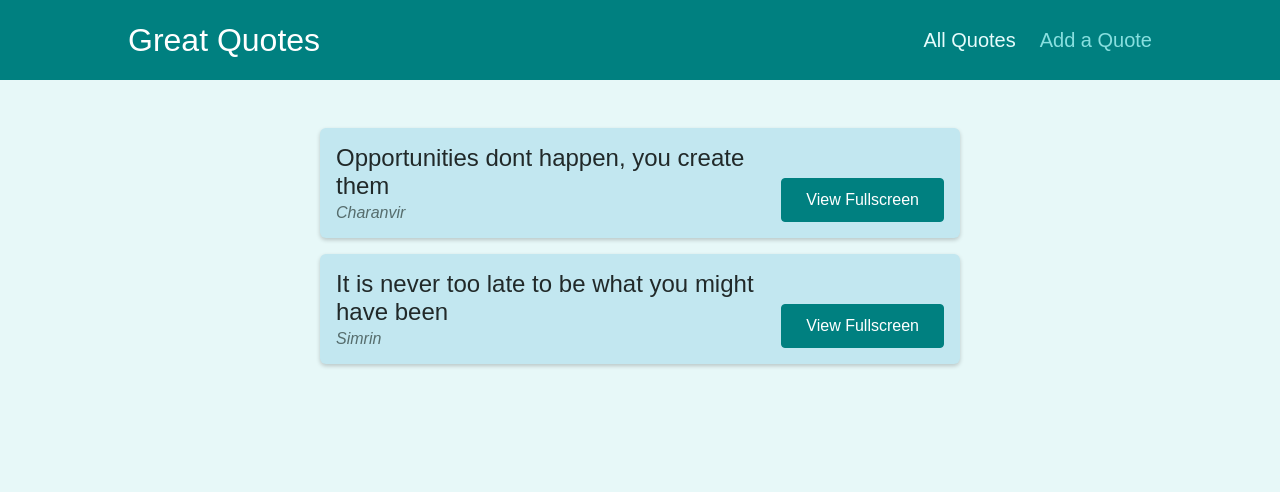
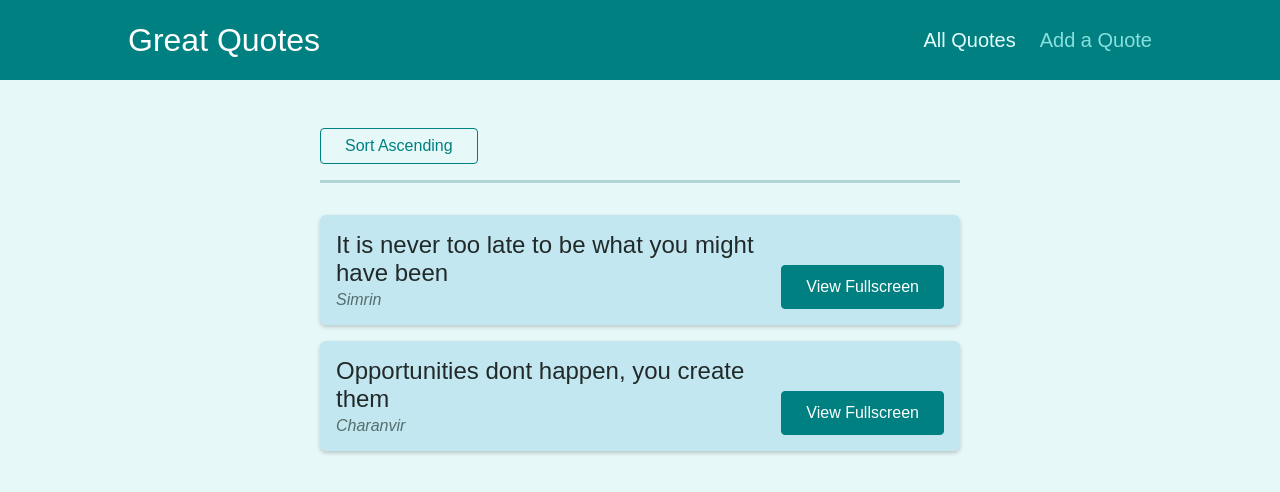
Before and after one commit to Charanvir/Quotes-Quotes-Quotes, a React (Create React App) app: page /quotes in a window 1280 px wide. Shown: the top 492 px of the page. Built offline with nearby package versions, Linux system fonts and the light colour scheme.

Commit message:
added sorting functionality

```diff
--- a/src/App.js
+++ b/src/App.js
@@ -4,6 +4,7 @@ import AllQuotes from "./pages/AllQuotes";
 import QuoteDetail from "./pages/QuoteDetail";
 import NewQuote from "./pages/NewQuote";
 import Layout from "./components/layout/Layout";
+import NotFound from './pages/NotFound'
 
 function App() {
   return (
@@ -22,6 +23,9 @@ function App() {
           <Route path='/' exact>
             <Redirect to='/quotes'></Redirect>
           </Route>
+          <Route path='*'>
+            <NotFound></NotFound>
+          </Route>
         </Switch>
       </Layout>
     </div>
--- a/src/components/quotes/QuoteForm.js
+++ b/src/components/quotes/QuoteForm.js
@@ -1,10 +1,12 @@
-import { useRef } from 'react';
+import { Fragment, useRef, useState } from 'react';
+import { Prompt } from 'react-router-dom';
 
 import Card from '../UI/Card';
 import LoadingSpinner from '../UI/LoadingSpinner';
 import classes from './QuoteForm.module.css';
 
 const QuoteForm = (props) => {
+  const [isEntering, setIsEntering] = useState(false)
   const authorInputRef = useRef();
   const textInputRef = useRef();
 
@@ -19,9 +21,18 @@ const QuoteForm = (props) => {
     props.onAddQuote({ author: enteredAuthor, text: enteredText });
   }
 
+  const formFocusHandler = () => {
+    setIsEntering(true)
+  }
+  const finishedEntering = () => {
+    setIsEntering(false)
+  }
+
   return (
+    <Fragment>
+      <Prompt when={isEntering} message={() => 'Are you sure you want to leave. Your entered data will be lost.'}></Prompt>
       <Card>
-      <form className={classes.form} onSubmit={submitFormHandler}>
+        <form onFocus={formFocusHandler} className={classes.form} onSubmit={submitFormHandler}>
           {props.isLoading && (
             <div className={classes.loading}>
               <LoadingSpinner />
@@ -37,10 +48,11 @@ const QuoteForm = (props) => {
             <textarea id='text' rows='5' ref={textInputRef}></textarea>
           </div>
           <div className={classes.actions}>
-          <button className='btn'>Add Quote</button>
+            <button onClick={finishedEntering} className='btn'>Add Quote</button>
           </div>
         </form>
       </Card>
+    </Fragment>
   );
 };
 
--- a/src/components/quotes/QuoteList.js
+++ b/src/components/quotes/QuoteList.js
@@ -1,13 +1,39 @@
 import { Fragment } from 'react';
+import { useHistory, useLocation } from 'react-router-dom';
 
 import QuoteItem from './QuoteItem';
 import classes from './QuoteList.module.css';
 
+const sortQuotes = (quotes, ascending) => {
+  return quotes.sort((quoteA, quoteB) => {
+    if (ascending) {
+      return quoteA.id > quoteB.id ? 1 : -1;
+    } else {
+      return quoteA.id < quoteB.id ? 1 : -1;
+    }
+  });
+};
+
 const QuoteList = (props) => {
+  const history = useHistory()
+  const location = useLocation()
+  const queryParams = new URLSearchParams(location.search);
+
+  const isSortingAscending = queryParams.get('sort') === 'asc'
+
+  const sortedQuotes = sortQuotes(props.quotes, isSortingAscending)
+
+  const changeSortingHandler = () => {
+    history.push('/quotes?sort=' + (isSortingAscending ? 'desc' : 'asc'))
+  }
+
   return (
     <Fragment>
+      <div className={classes.sorting}>
+        <button onClick={changeSortingHandler}>Sort {isSortingAscending ? 'Descending' : 'Ascending'}</button>
+      </div>
       <ul className={classes.list}>
-        {props.quotes.map((quote) => (
+        {sortedQuotes.map((quote) => (
           <QuoteItem
             key={quote.id}
             id={quote.id}
--- a/src/pages/NewQuote.js
+++ b/src/pages/NewQuote.js
@@ -1,8 +1,13 @@
+import { useHistory } from 'react-router-dom'
+
 import QuoteForm from '../components/quotes/QuoteForm'
 
 const NewQuote = () => {
+    const history = useHistory();
     const addQuoteHandler = quoteData => {
         console.log(quoteData)
+
+        history.push('/quotes')
     }
 
     return (
--- /dev/null
+++ b/src/pages/NotFound.js
@@ -0,0 +1,7 @@
+const NotFound = () => {
+    return <div className="centered">
+        <p>Page not found!</p>
+    </div>
+}
+
+export default NotFound
--- a/src/pages/QuoteDetail.js
+++ b/src/pages/QuoteDetail.js
@@ -21,6 +21,10 @@ const QuoteDetail = () => {
 
     const quote = DUMMY_QUOTES.find(quote => quote.id === params.quoteId)
 
+    if (!quote) {
+        return <p>No quote found!</p>
+    }
+
     return (
         <Fragment>
             <h1>Viewing a Quote by: {quote.author}</h1>
```
Lines whose indentation alone changed are shown as unchanged.
